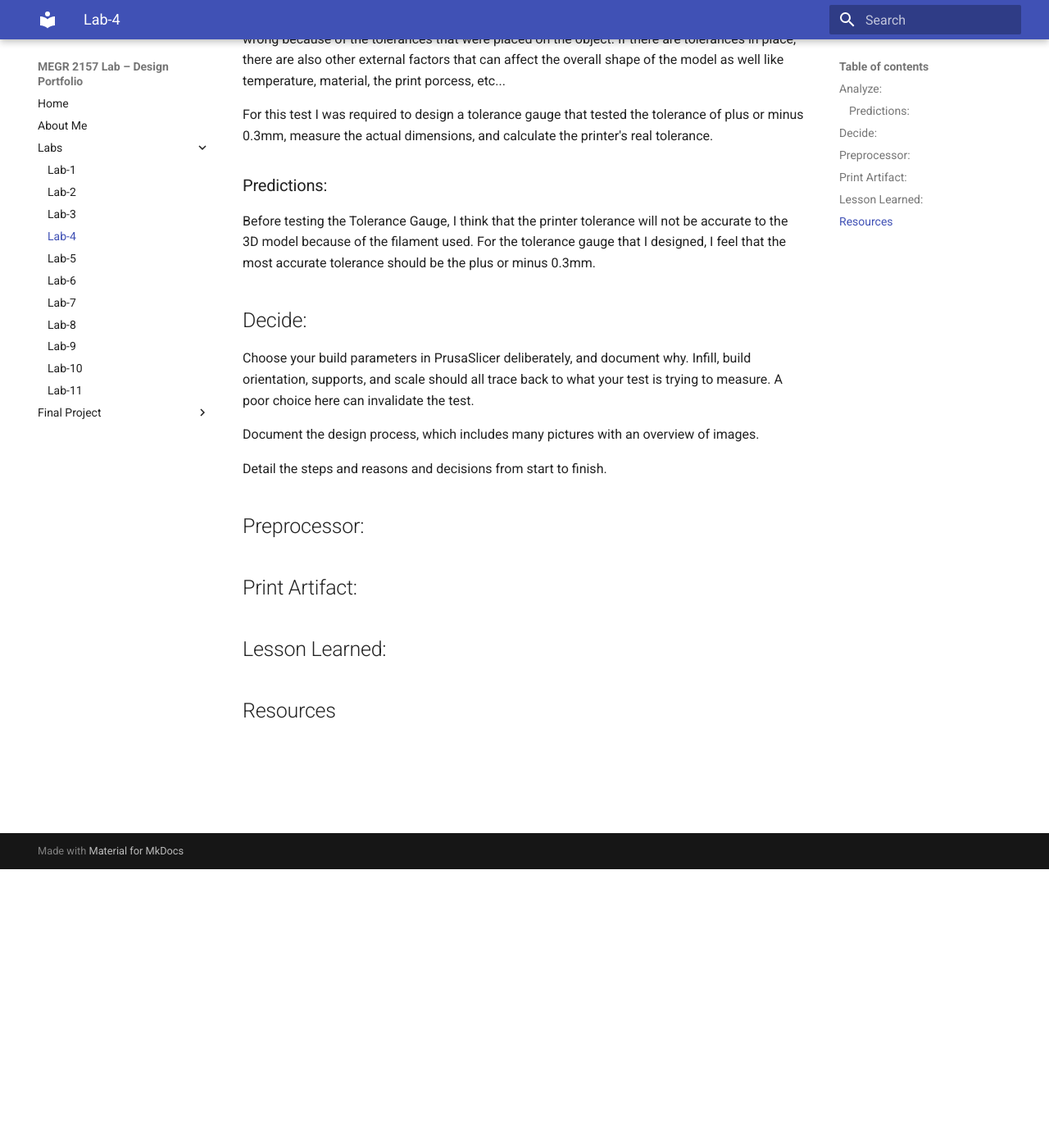
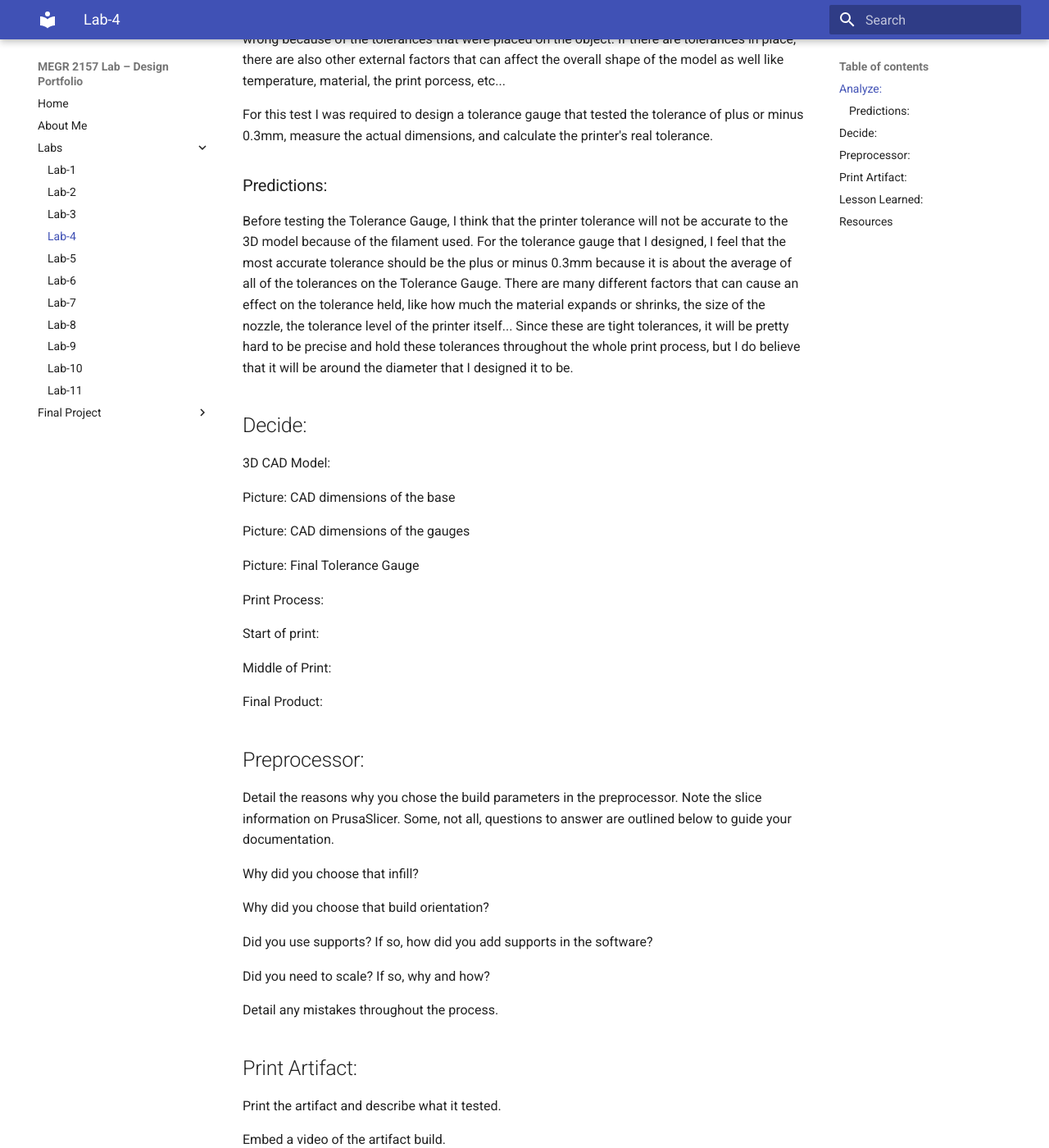
Before and after one commit to AndrewYang2428/andrewyang-megr2156-lab-portfolio, an MkDocs documentation site: the page built from docs/Labs/L04/index.md, in a window 1280 px wide and 1400 px high, scrolled down 340 px. Shown: the whole window at 82% size. Built offline with MkDocs 1.6.1 and Material for MkDocs 9.7.7, drawn with Linux system fonts in a browser that asks for light colours; some of the changed text lies outside the part shown.

Commit message:
Enhance documentation on tolerance gauge testing
Expanded on predictions regarding printer tolerance accuracy and factors affecting it. Added sections for CAD model documentation, print process details, build parameter reasoning, and lessons learned.

```diff
--- a/docs/Labs/L04/index.md
+++ b/docs/Labs/L04/index.md
@@ -10,21 +10,54 @@ For this test I was required to design a tolerance gauge that tested the toleran
 
 ### Predictions:
 
-Before testing the Tolerance Gauge, I think that the printer tolerance will not be accurate to the 3D model because of the filament used. For the tolerance gauge that I designed, I feel that the most accurate tolerance should be the plus or minus 0.3mm.
+Before testing the Tolerance Gauge, I think that the printer tolerance will not be accurate to the 3D model because of the filament used. For the tolerance gauge that I designed, I feel that the most accurate tolerance should be the plus or minus 0.3mm because it is about the average of all of the tolerances on the Tolerance Gauge. There are many different factors that can cause an effect on the tolerance held, like how much the material expands or shrinks, the size of the nozzle, the tolerance level of the printer itself... Since these are tight tolerances, it will be pretty hard to be precise and hold these tolerances throughout the whole print process, but I do believe that it will be around the diameter that I designed it to be.
 
 
 ## Decide:
+3D CAD Model:
 
-Choose your build parameters in PrusaSlicer deliberately, and document why. Infill, build orientation, supports, and scale should all trace back to what your test is trying to measure. A poor choice here can invalidate the test.
+Picture: CAD dimensions of the base
 
-Document the design process, which includes many pictures with an overview of images.
+Picture: CAD dimensions of the gauges
 
-Detail the steps and reasons and decisions from start to finish.
+Picture: Final Tolerance Gauge
+
+Print Process:
+
+Start of print:
+
+Middle of Print:
+
+Final Product:
 
 ## Preprocessor:
 
+Detail the reasons why you chose the build parameters in the preprocessor. Note the slice information on PrusaSlicer. Some, not all, questions to answer are outlined below to guide your documentation.
+
+Why did you choose that infill?
+
+Why did you choose that build orientation?
+
+Did you use supports? If so, how did you add supports in the software?
+
+Did you need to scale? If so, why and how?
+
+Detail any mistakes throughout the process.
+
 ## Print Artifact:
+
+Print the artifact and describe what it tested.
+
+Embed a video of the artifact build.
 
 ## Lesson Learned:
 
+Was the outcome different than what you originally thought?
+
+Compare your result to the FDM row of the class design rules chart. Did your result match, exceed, or fall short of the documented spec, and why?
+
+Detailed lessons learned and things you would change throughout the process. You should identify a minimum of four things. Be specific, and use articulate engineering, 3D printing, and design language.
+
+Actual time it took from start to finish.
+
 ## Resources
```
